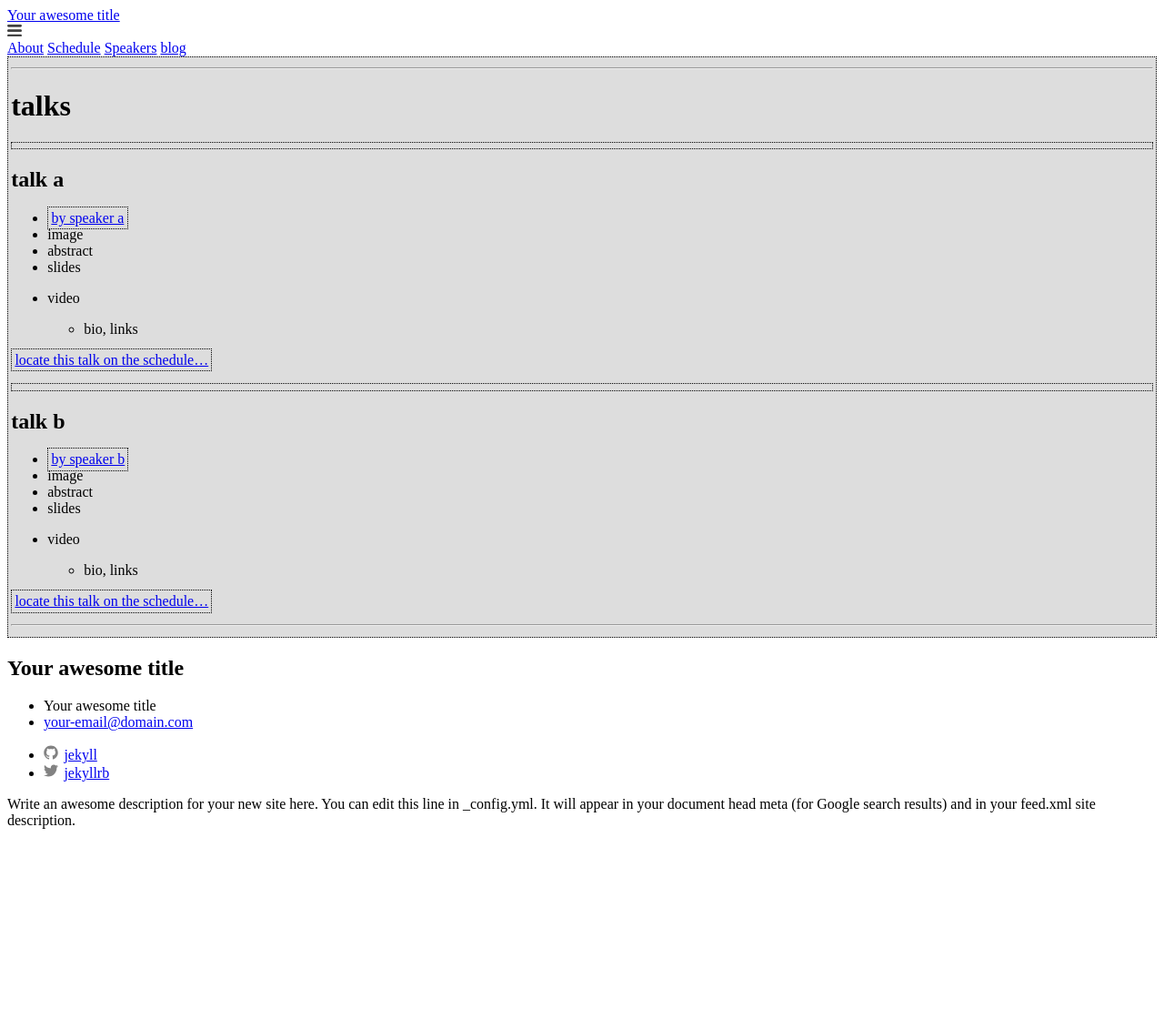
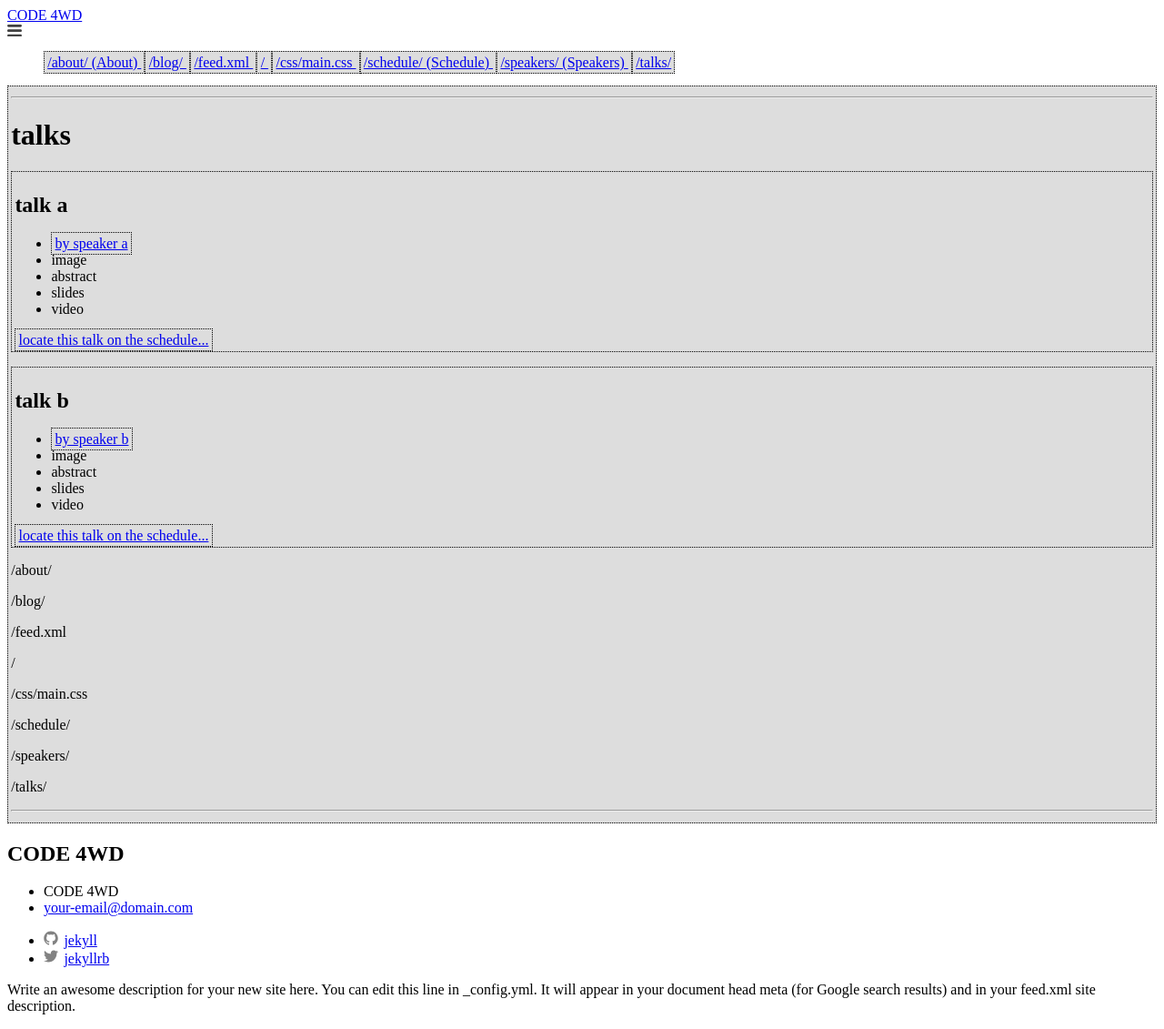
Before and after one commit to afknapping/code4wd-experiments, a Jekyll site: the page built from talks.md, in a window 1280 px wide. Shown: the whole page at 91% size. Built offline with Jekyll 4.4.1, drawn with Linux system fonts in a browser that asks for light colours; before the commit the page ends 927 px from its top, so only the background shows below that.

Commit message:
notes, links, appcache, list-of-talks include

```diff
--- a/_config.yml
+++ b/_config.yml
@@ -6,7 +6,7 @@
 # 'jekyll serve'. If you change this file, please restart the server process.
 
 # Site settings
-title: Your awesome title
+title: CODE 4WD
 email: your-email@domain.com
 description: > # this means to ignore newlines until "baseurl:"
   Write an awesome description for your new site here. You can edit this
--- a/_includes/header.html
+++ b/_includes/header.html
@@ -13,14 +13,32 @@
         </svg>
       </a>
 
-      <div class="trigger">
+
+      <ul>
+        {% for page in site.pages %}
+          {% comment %}
+          {% if page.url != '/manifest.appcache' %}
+          {% endif %}
+          {% endcomment %}
+
+            <a class="c4wd-xx" href="{{ page.url | prepend: site.baseurl }}"> {{ page.url }} {% if page.title %} ({{ page.title }}) {% endif %}
+            </a>
+
+
+
+        {% endfor %}
+      </ul>
+
+
+<!--       <div class="trigger">
         {% for my_page in site.pages %}
           {% if my_page.title %}
           <a class="page-link" href="{{ my_page.url | prepend: site.baseurl }}">{{ my_page.title }}</a>
           {% endif %}
         {% endfor %}
         <a class="page-link" href="{{ '/blog/' | prepend: site.baseurl }}">blog</a>
-      </div>
+      </div> -->
+
     </nav>
 
   </div>
--- /dev/null
+++ b/_includes/list-of-talks.html
@@ -0,0 +1,36 @@
+
+
+
+{% for talk in site.talks %}
+
+<div id="{{ talk.talk_id }}" class="c4wd-talks-entry">
+
+
+  <h2>{{ talk.title }}</h2>
+
+  <ul>
+    <li>
+      <a href="{{ '/speakers#' | append: talk.speaker_id | prepend: site.baseurl }}" class="c4wd-xxxx">by {{ talk.speaker }}</a>
+    </li>
+    <li>image</li>
+    <li>abstract</li>
+    <li>slides</li>
+    <li>video</li>
+  </ul>
+
+  <a href="{{ '/schedule#' | append: talk.talk_id | prepend: site.baseurl }}" class="c4wd-xxxx">locate this talk on the schedule...</a>
+
+</div> <!-- c4wd-talks-entry -->
+
+
+
+{% endfor %}
+
+{% for page in site.pages %}
+
+{% if page.url != '/manifest.appcache' %}
+
+{{ page.url }}
+
+{% endif %}
+{% endfor %}
--- a/index.html
+++ b/index.html
@@ -14,7 +14,6 @@
   <div class="c4wd-xxxx">tickets</div>
 
 </div>
-
 
 <div class="c4wd-xxxx">
   <a href={{ '/schedule' | prepend: site.baseurl }} class="c4wd-xxxx">schedule</a>
--- a/talks.md
+++ b/talks.md
@@ -8,37 +8,7 @@ layout: default
 # talks
 
 
-
-
-{% for talk in site.talks %}
-
-<div id="{{ talk.talk_id }}" class="c4wd-talks-entry"> </div> <!-- c4wd-talks-entry -->
-
-
-## {{ talk.title }}
-
-- <a href="{{ '/speakers#' | append: talk.speaker_id | prepend: site.baseurl }}" class="c4wd-xxxx">by {{ talk.speaker }}</a>
-- image
-- abstract
-- slides
-- video
-
-
-  - bio, links
-
-<a href="{{ '/schedule#' | append: talk.talk_id | prepend: site.baseurl }}" class="c4wd-xxxx">locate this talk on the schedule...</a>
-
-
-
-
-
-
-
-
-{% endfor %}
-
-
-
+{% include list-of-talks.html %}
 
 
 
```
Also changed, not shown: README.md, 1 other file.
